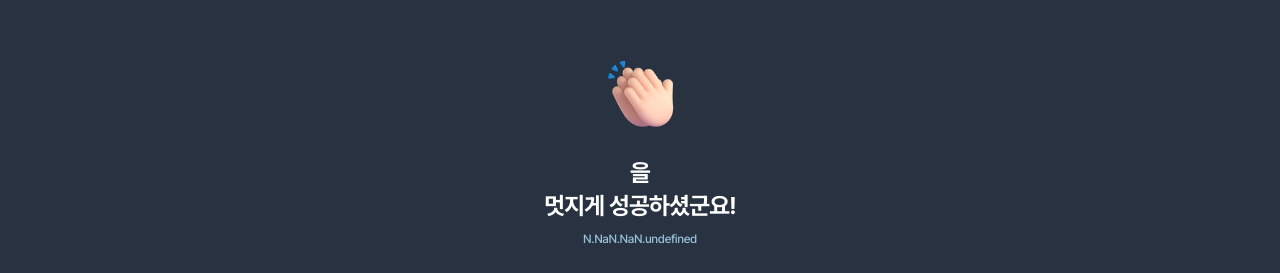
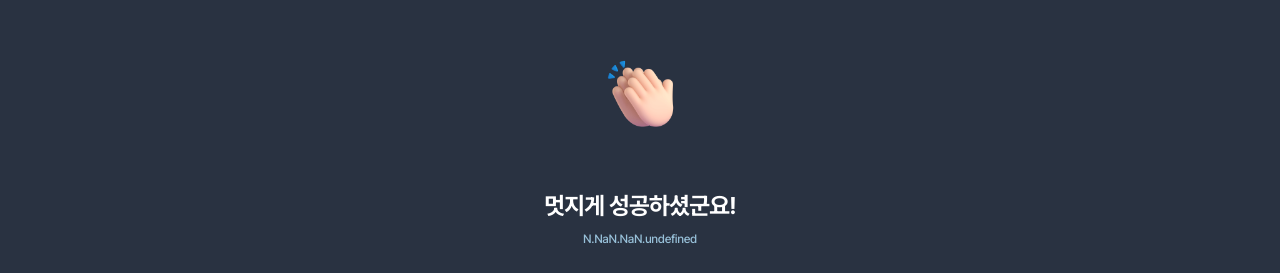
Before and after one commit to WaitGYM/FE, a React (Vite) app in the folder web/: page /workout/complete in a window 1280 px wide. Shown: the part 213-486 px from the top of the page. Built offline with nearby package versions, Linux system fonts and the light colour scheme; no server answers.

Commit message:
SAC-131: [web] 을/를 조사 처리

```diff
--- a/web/src/features/workout/Complete.tsx
+++ b/web/src/features/workout/Complete.tsx
@@ -6,12 +6,14 @@ import { useNavigate } from "react-router-dom";
 import { useWorkoutStore } from "./stores/workoutStore";
 import { formatDateStr } from "../../hooks/useDateFormatting";
 import { useUIStore } from "../../stores/UIStore";
+import { useEulReul } from "../../hooks/useEulReul";
 
 export default function WorkoutCompletePage() {
   const navigate = useNavigate();
   const { workingOutInfo, workoutProgressInfo, resetWorkoutState } =
     useWorkoutStore();
   const { workoutMode } = useUIStore();
+  const { pickEulReul } = useEulReul();
 
   function handleWorkoutComplete() {
     navigate(
@@ -35,7 +37,7 @@ export default function WorkoutCompletePage() {
           <img src={motionIcon} alt="박수" />
         </div>
         <h1>
-          {workingOutInfo.equipmentName}을
+          {pickEulReul(workingOutInfo.equipmentName)}
           <br />
           멋지게 성공하셨군요!
         </h1>
--- /dev/null
+++ b/web/src/hooks/useEulReul.ts
@@ -0,0 +1,41 @@
+import { useCallback } from "react";
+
+const BASE = 0xac00;
+const LAST = 0xd7a3;
+const JONGSUNG = 28;
+
+/**
+ * 한글 음절의 받침 유무 판별
+ */
+function hasBatchim(ch: string): boolean {
+  const code = ch.codePointAt(0);
+  if (!code) return false;
+  if (code < BASE || code > LAST) return false;
+  const idx = code - BASE;
+  const jongIdx = idx % JONGSUNG;
+  return jongIdx !== 0;
+}
+
+/**
+ * 커스텀 훅: 단어에 을/를 자동으로 붙여줌
+ */
+export function useEulReul() {
+  const pickEulReul = useCallback((word: string): string => {
+    if (!word) return "";
+
+    // 뒤에서부터 한글 음절을 찾아 조사 결정
+    for (let i = word.length - 1; i >= 0; i--) {
+      const ch = word[i];
+      const code = ch.codePointAt(0);
+      if (code && code >= BASE && code <= LAST) {
+        const particle = hasBatchim(ch) ? "을" : "를";
+        return word + particle;
+      }
+    }
+
+    // 한글이 없으면 기본적으로 '를'
+    return word + "를";
+  }, []);
+
+  return { pickEulReul };
+}
```
